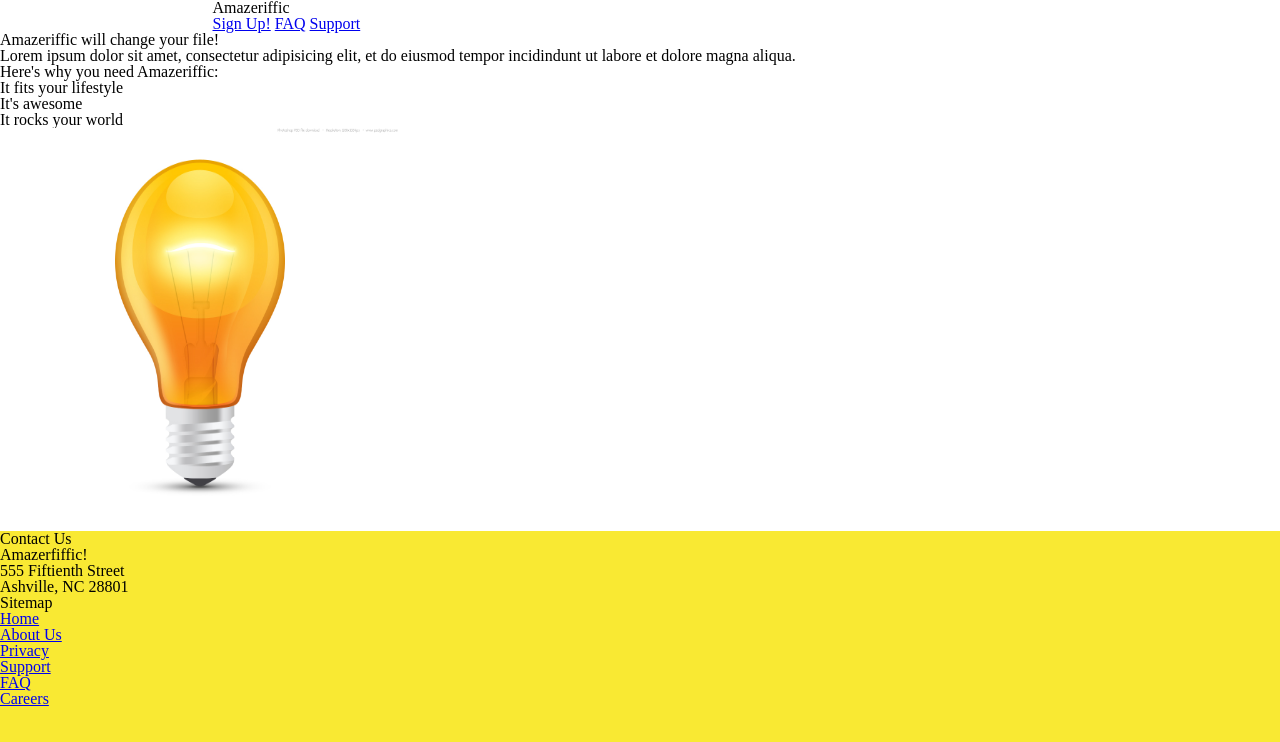
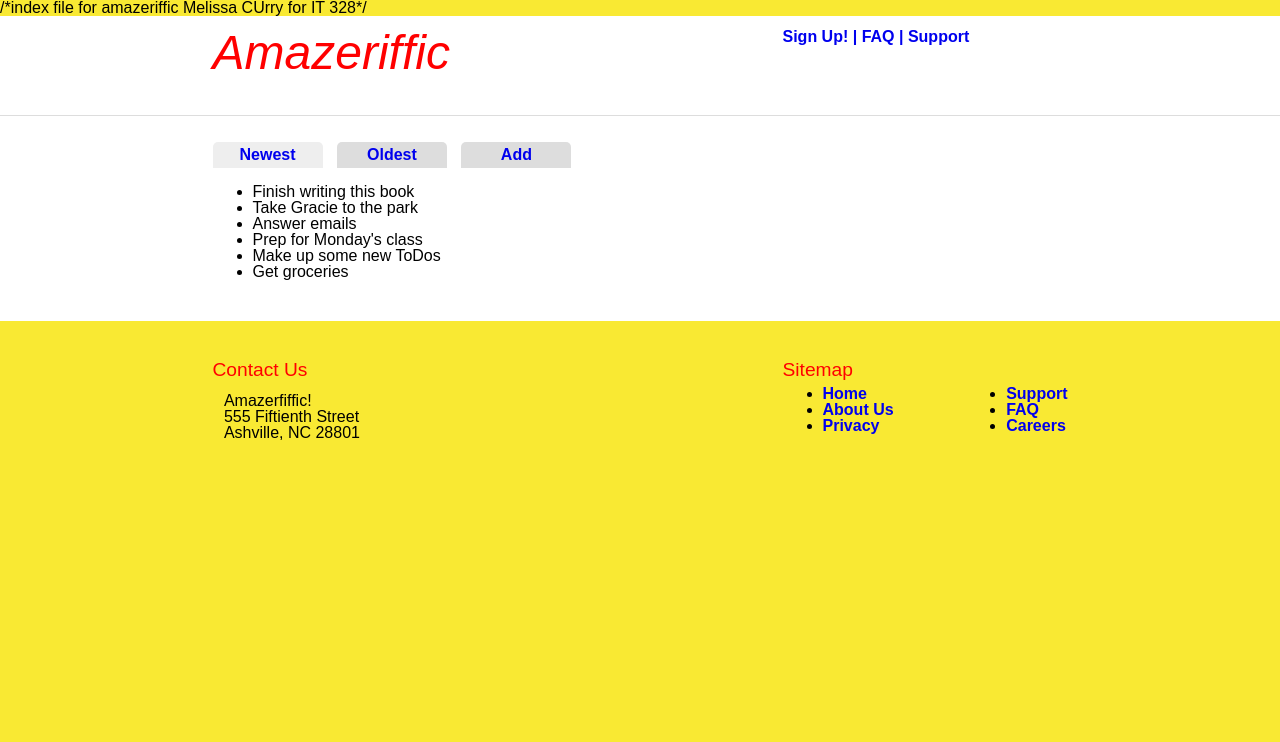
Before and after one commit to mcurry81/amazeriffic, a plain HTML site: page index.html in a window 1280 px wide. Drawn offline with nearby package versions, Linux system fonts and the light colour scheme; a web font is replaced by a local one.

Commit message:
final push
final push of amazeriffic files

```diff
--- /dev/null
+++ b/app.js
@@ -0,0 +1,72 @@
+/*interactivity functions js file for amazerffic
+Melissa Curry/ IT 328*/
+
+var main = function () {
+     var toDos = ["Get groceries",
+                  "Make up some new ToDos",
+                  "Prep for Monday's class",
+                  "Answer emails",
+                  "Take Gracie to the park",
+                  "Finish writing this book"];
+
+
+     $(".tabs a span").toArray().forEach(function (element) {
+         var $element = $(element);
+
+
+         // create a click handler for this element
+         $element.on("click", function () {
+             var $content,
+                 $input,
+                 $button,
+                 i;
+
+
+             $(".tabs a span").removeClass("active");
+             $element.addClass("active");
+             $("main .content").empty();
+
+             if ($element.parent().is(":nth-child(1)")) {
+                 // newest first, so we have to go through
+                 // the array backwards
+                 $content = $("<ul>");
+                 for (i = toDos.length-1; i >= 0; i--) {
+                     $content.append($("<li>").text(toDos[i]));
+                 }
+             } else if ($element.parent().is(":nth-child(2)")) {
+                 // oldest first, so we go through the array forwards
+                 $content = $("<ul>");
+                 toDos.forEach(function (todo) {
+                     $content.append($("<li>").text(todo));
+                 });
+             } else if ($element.parent().is(":nth-child(3)")) {
+                 // input a new to-do
+                 $input = $("<input>"),
+                 $button = $("<button>").text("+");
+
+
+                 $button.on("click", function () {
+                     if ($input.val() !== "") {
+                         toDos.push($input.val());
+                         $input.val("");
+                     }
+                 });
+
+
+                 $content = $("<div>").append($input).append($button);
+             }
+
+
+             $("main .content").append($content);
+
+
+             return false;
+         });
+     });
+
+
+     $(".tabs a:first-child span").trigger("click");
+ };
+
+
+ $(document).ready(main);
--- a/index.html
+++ b/index.html
@@ -1,60 +1,75 @@
+/*index file for amazeriffic
+Melissa CUrry for IT 328*/
+
+
+
 <!DOCTYPE html>
-<html lang="en-US">
-<meta charet="UTF-8">
 <html>
 <head>
+<meta charset="utf-8">
 <title>Amazeriffic</title>
-            <link rel="stylesheet" href="reset.css">
-            <link rel="stylesheet" href="stylesheet.css">
+<link rel="stylesheet" type="text/css" href="reset.css">
+<link href="http://fonts.googleapis.com/css?family=Denk+One" rel="stylesheet" type="text/css">
+<link rel="stylesheet" type="text/css" href="style2.css">
+
+
 </head>
-
 <body>
 <header>
 <div class="container">
 <h1>Amazeriffic</h1>
 <nav>
-                <a href= "#">Sign Up!</a>
-                <a href= "http://mcurry.greenrivertech.net/amazeriffic/faq.html">FAQ</a>
+<a href= "#">Sign Up! | </a>
+<a href= "faq2.html">FAQ | </a>
 <a href= "#">Support</a>
 </nav>
 </div>
 </header>
-
 <main>
-                <h2>Amazeriffic will change your file!</h2>
-                <p>Lorem ipsum dolor sit amet, consectetur adipisicing elit, et do eiusmod tempor incidindunt ut
-                labore et dolore magna aliqua.</p>
-
-                <h3>Here's why you need Amazeriffic:</h3>
+<div class="container">
+<div class="left">
+<div class ="tabs">
+<a href= " "><span class="active">Newest</span></a>
+<a href= " "><span>Oldest</span></a>
+<a href= " "><span>Add</span></a>
+</div>
+<div class="content">
 <ul>
-                    <li>It fits your lifestyle</li>
-                    <li>It's awesome</li>
-                    <li>It rocks your world</li>
+<li>Get Groceries</li>
+<li>Make up some new to do's</li>
+<li>Answer recruiter emails on LinkedIn</li>
+<li>Take Gracie to the park</li>
+<li>Finish writing book</li>
 </ul>
-
-                <img src="lightbulb.jpg" alt="Lightbulb Image" width="400" height="400">
-
+</div>
+</div>
 </main>
-
 <footer>
-            <div class="contact">
+<div class="container">
+<div class="left">
 <h5>Contact Us</h5>
 <p>Amazerfiffic!</p>
 <p>555 Fiftienth Street</p>
 <p>Ashville, NC 28801</p>
 </div>
-
-            <div class="sitemap">
+<div class="right">
 <h5>Sitemap</h5>
 <ul>
-            <li><a href="http://mcurry.greenrivertech.net/amazeriffic/">Home</a></li>
+<div class="siteleft">
+<li><a href="index.html">Home</a></li>
 <li><a href="#">About Us</a></li>
 <li><a href="#">Privacy</a></li>
+</div>
+<div class="siteright">
 <li><a href="#">Support</a></li>
-            <li><a href="http://mcurry.greenrivertech.net/amazeriffic/faq.html">FAQ</a></li>
+<li><a href="faq.html">FAQ</a></li>
 <li><a href="#">Careers</a></li>
 </ul>
 </div>
+</div>
+</div>
 </footer>
+<script src="http://code.jquery.com/jquery-2.0.3.min.js"></script>
+<script src="app.js"></script>
 </body>
 </html>
--- a/reset.css
+++ b/reset.css
@@ -4,7 +4,7 @@ a, abbr, acronym, address, big, cite, code,
 del, dfn, em, img, ins, kbd, q, s, samp,
 small, strike, strong, sub, sup, tt, var,
 b, u, i, center,
-dl, dt, dd, ol, ul, li,
+dl, dt, dd, ol,
 fieldset, form, label, legend,
 table, caption, tbody, tfoot, thead, tr, th, td,
 article, aside, canvas, details, embed,
@@ -26,9 +26,7 @@ footer, header, hgroup, menu, nav, section {
 body {
 	line-height: 1;
 }
-ol, ul {
-	list-style: none;
-}
+
 blockquote, q {
 	quotes: none;
 }
--- /dev/null
+++ b/style2.css
@@ -0,0 +1,138 @@
+/* final css file for amazeriffic Melissa Curry IT 328*/
+
+
+
+header {
+	background: white;
+	overflow: auto;
+	border-bottom: 1px solid #ddd;
+	padding-top: 1%;
+	padding-bottom: 1%;
+}
+
+main {
+	display: block;
+	background: white;
+	padding-top: 2%;
+	padding-bottom: 2%;
+}
+
+header, footer {
+	padding-bottom: 3%;
+}
+
+header, main, footer {
+min-width: 855px;
+overflow: hidden;
+}
+
+body {
+	background: #f9e933;
+	margin:auto;
+	font-family: 'Droid Sans', sans-serif;
+
+}
+#p1 {
+	background: #f9e933;
+}
+#accordion {
+	background:#f9e933;
+	width: 855px;
+}
+#accordion h3, p {
+	margin-left: 2%;
+}
+
+header .container, main .container, footer .container {
+	max-width: 855px;
+	margin: auto;
+}
+
+header h1 {
+	float: left;
+	width: 570px;
+	color: red;
+
+}
+
+header nav {
+	float: right;
+	width: 285px;
+}
+
+ .left {
+	float: left;
+	width: 570px;
+
+}
+
+
+ .right {
+	float: right;
+	width: 285px;
+}
+
+footer .siteleft {
+	display: block;
+	float: left;
+
+}
+footer .siteright {
+	display: block;
+	float: right;
+
+}
+
+img {
+	margin-left: 10%;
+}
+h1, h5 {
+	font-size: 3em;
+	float: left;
+	width:570px;
+	font-family: 'Ubuntu', sans-serif;
+	color: red;
+}
+
+h1 {
+	font-family: 'Denk One', sans-serif;
+	font-style: italic;
+}
+#accordion h3 {
+	color: red;
+
+}
+
+a {
+	text-decoration: none;
+	font-weight: bold;
+}
+h5 {
+	font-size: 120%;
+	margin-bottom: 2.5%;
+}
+h2, h3 {
+	font-weight: bold;
+	font-size: 150%;
+	padding-top: 3%;
+	color: red;
+}
+footer {
+	margin-top: 3%;
+
+}
+ul {
+	overflow: hidden;
+}
+.tabs a span {
+	display: inline-block;;
+	border-radius: 5px 5px 0 0;
+	width: 100px;
+	margin-right: 10px;
+	text-align: center;
+	background: #ddd;
+	padding: 5px;
+}
+.tabs a span.active {
+	background: #eee;
+}
```
Also changed, not shown: faq2.html (added, +172 -0 lines). Lines whose indentation alone changed are shown as unchanged.
